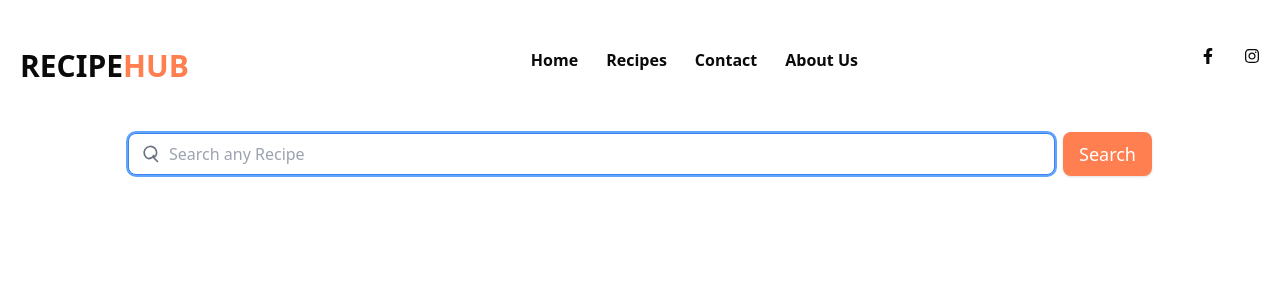
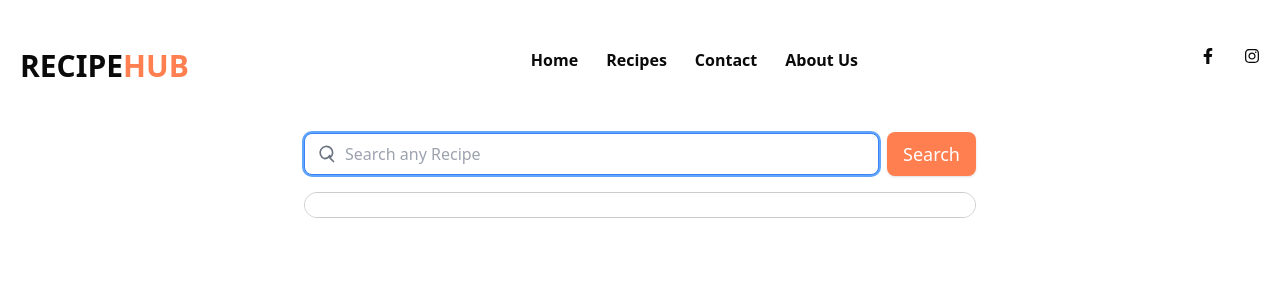
Before and after one commit to neerubhandari/RecipeHub, a Next.js app: page /search in a window 1280 px wide. Shown: the top 300 px of the page. Built offline with nearby package versions, Linux system fonts and the light colour scheme.

Commit message:
feat : added navigation in the searched recipe

```diff
--- a/app/src/components/RecipeSearchResultCard/index.tsx
+++ b/app/src/components/RecipeSearchResultCard/index.tsx
@@ -1,18 +1,23 @@
+import Link from "next/link";
 import React from "react";
 
 const RecipeSearchResultCard = ({ recipe }: any) => {
   return (
-    <div className="p-4 border border-gray-300 rounded-lg mb-2 flex">
+    <Link href={`/recipe/${recipe.recipeId}`}>
+      <div className="p-5 border  border-gray-300 rounded-lg mb-2 grid grid-cols-2 w-[100%] gap-12 items-center">
+        <div>
           <img
             src={recipe.recipeImageURL}
             alt="recipe"
-        className="w-full h-48 object-cover rounded-lg mt-2"
+            className=" hover:scale-110 w-full h-24 object-cover rounded-lg mt-2"
           />
+        </div>
         <div>
           <h3 className="text-lg font-semibold">{recipe.recipeTitle}</h3>
-        <p className="text-gray-600">{recipe.description}</p>
+          <p className="text-gray-600">{recipe.recipeDescription}</p>
         </div>
       </div>
+    </Link>
   );
 };
 
--- a/app/src/components/searchrecipe/index.tsx
+++ b/app/src/components/searchrecipe/index.tsx
@@ -22,21 +22,23 @@ const SearchRecipeCard = () => {
   return (
     <div className="flex flex-col justify-center w-full items-center">
       <SearchBox
-        className="max-w-5xl"
+        className="max-w-2xl"
         onChange={handleInputChange}
         inputValue={searchQuery}
       />
 
-      <div className="mt-4">
+      <div className="mt-4 max-w-2xl relative w-full flex  flex-col max-h-[500px] overflow-scroll border rounded-[20px] p-3 border-[#cdcbcb]">
         {filteredRecipeCollection.length > 0
           ? filteredRecipeCollection.map((recipe: any, index) => (
-              <div key={index}>
+              <div key={index} className="">
                 <RecipeSearchResultCard recipe={recipe} />
               </div>
             ))
           : searchQuery && (
               <p className="text-gray-500 mt-4">No recipes found.</p>
             )}
+        {/* White Gradient at the Bottom */}
+        <div className="absolute bottom-0 left-0 w-full h-24 bg-gradient-to-t from-white to-transparent pointer-events-none" />
       </div>
     </div>
   );
```
Lines whose indentation alone changed are shown as unchanged.
